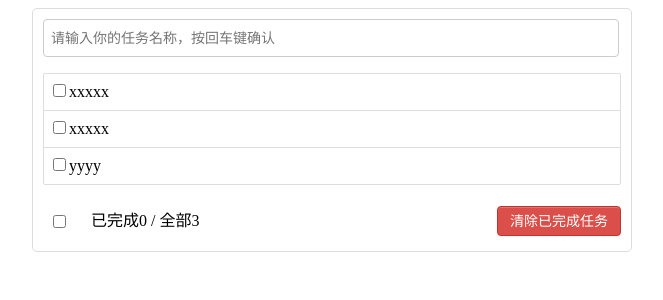
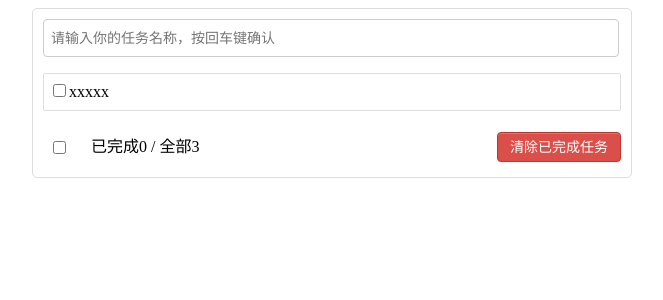
Before and after one commit to lxh6688/-, a React (Create React App) app: page / in a window 1280 px wide. Shown: the top 300 px of the page, without its empty margins (308-971 px from the left). Built offline with nearby package versions, Linux system fonts and the light colour scheme.

Commit message:
实现静态组件

```diff
--- a/src/App.css
+++ b/src/App.css
@@ -40,97 +40,3 @@ body {
   border: 1px solid #ddd;
   border-radius: 5px;
 }
-
-/*footer*/
-.todo-footer {
-  height: 40px;
-  line-height: 40px;
-  padding-left: 6px;
-  margin-top: 5px;
-}
-
-.todo-footer label {
-  display: inline-block;
-  margin-right: 20px;
-  cursor: pointer;
-}
-
-.todo-footer label input {
-  position: relative;
-  top: -1px;
-  vertical-align: middle;
-  margin-right: 5px;
-}
-
-.todo-footer button {
-  float: right;
-  margin-top: 5px;
-}
-
-/*header*/
-.todo-header input {
-  width: 560px;
-  height: 28px;
-  font-size: 14px;
-  border: 1px solid #ccc;
-  border-radius: 4px;
-  padding: 4px 7px;
-}
-
-.todo-header input:focus {
-  outline: none;
-  border-color: rgba(82, 168, 236, 0.8);
-  box-shadow: inset 0 1px 1px rgba(0, 0, 0, 0.075), 0 0 8px rgba(82, 168, 236, 0.6);
-}
-
-/*item*/
-li {
-  list-style: none;
-  height: 36px;
-  line-height: 36px;
-  padding: 0 5px;
-  border-bottom: 1px solid #ddd;
-}
-
-li label {
-  float: left;
-  cursor: pointer;
-}
-
-li label li input {
-  vertical-align: middle;
-  margin-right: 6px;
-  position: relative;
-  top: -1px;
-}
-
-li button {
-  float: right;
-  display: none;
-  margin-top: 3px;
-}
-
-li:before {
-  content: initial;
-}
-
-li:last-child {
-  border-bottom: none;
-}
-
-/*main*/
-.todo-main {
-  margin-left: 0px;
-  border: 1px solid #ddd;
-  border-radius: 2px;
-  padding: 0px;
-}
-
-.todo-empty {
-  height: 40px;
-  line-height: 40px;
-  border: 1px solid #ddd;
-  border-radius: 2px;
-  padding-left: 5px;
-  margin-top: 10px;
-}
--- a/src/App.jsx
+++ b/src/App.jsx
@@ -1,4 +1,7 @@
 import React, { Component } from 'react'
+import Header from './components/Header'
+import List from './components/List'
+import Footer from './components/Footer'
 import './App.css'
 
 export default class App extends Component {
@@ -6,41 +9,9 @@ export default class App extends Component {
     return (
       <div className="todo-container">
         <div className="todo-wrap">
-          <div className="todo-header">
-            <input type="text" placeholder="请输入你的任务名称，按回车键确认" />
-          </div>
-          <ul className="todo-main">
-            <li>
-              <label type="checkbox">
-                <input type="checkbox"/>
-                <span>xxxxx</span>
-              </label>
-              <button className="btn btn-danger" style={{display:'none'}}>删除</button>
-            </li>
-            <li>
-              <label type="checkbox">
-                <input type="checkbox"/>
-                <span>xxxxx</span>
-              </label>
-              <button className="btn btn-danger" style={{display:'none'}}>删除</button>
-            </li>
-            <li>
-              <label type="checkbox">
-                <input type="checkbox"/>
-                <span>yyyy</span>
-              </label>
-              <button className="btn btn-danger" style={{display:'none'}}>删除</button>
-            </li>
-          </ul>
-          <div className="todo-footer">
-            <label>
-              <input type="checkbox"/>
-            </label>
-            <span>
-              <span>已完成0</span> / 全部3
-            </span>
-            <button className="btn btn-danger">清除已完成任务</button>
-          </div>
+          <Header/>
+          <List/>
+          <Footer/>
         </div>
       </div>
     )
--- /dev/null
+++ b/src/components/Footer/index.css
@@ -0,0 +1,25 @@
+/*footer*/
+.todo-footer {
+  height: 40px;
+  line-height: 40px;
+  padding-left: 6px;
+  margin-top: 5px;
+}
+
+.todo-footer label {
+  display: inline-block;
+  margin-right: 20px;
+  cursor: pointer;
+}
+
+.todo-footer label input {
+  position: relative;
+  top: -1px;
+  vertical-align: middle;
+  margin-right: 5px;
+}
+
+.todo-footer button {
+  float: right;
+  margin-top: 5px;
+}
--- /dev/null
+++ b/src/components/Footer/index.jsx
@@ -0,0 +1,18 @@
+import React, { Component } from 'react'
+import './index.css'
+
+export default class Footer extends Component {
+  render() {
+    return (
+      <div className="todo-footer">
+        <label>
+          <input type="checkbox"/>
+        </label>
+        <span>
+          <span>已完成0</span> / 全部3
+        </span>
+        <button className="btn btn-danger">清除已完成任务</button>
+      </div>
+    )
+  }
+}
--- /dev/null
+++ b/src/components/Header/index.css
@@ -0,0 +1,15 @@
+/*header*/
+.todo-header input {
+  width: 560px;
+  height: 28px;
+  font-size: 14px;
+  border: 1px solid #ccc;
+  border-radius: 4px;
+  padding: 4px 7px;
+}
+
+.todo-header input:focus {
+  outline: none;
+  border-color: rgba(82, 168, 236, 0.8);
+  box-shadow: inset 0 1px 1px rgba(0, 0, 0, 0.075), 0 0 8px rgba(82, 168, 236, 0.6);
+}
--- /dev/null
+++ b/src/components/Header/index.jsx
@@ -0,0 +1,12 @@
+import React, { Component } from 'react'
+import './index.css'
+
+export default class Header extends Component {
+  render() {
+    return (
+      <div className="todo-header">
+        <input type="text" placeholder="请输入你的任务名称，按回车键确认" />
+      </div>
+    )
+  }
+}
--- /dev/null
+++ b/src/components/Item/index.css
@@ -0,0 +1,34 @@
+/*item*/
+li {
+  list-style: none;
+  height: 36px;
+  line-height: 36px;
+  padding: 0 5px;
+  border-bottom: 1px solid #ddd;
+}
+
+li label {
+  float: left;
+  cursor: pointer;
+}
+
+li label li input {
+  vertical-align: middle;
+  margin-right: 6px;
+  position: relative;
+  top: -1px;
+}
+
+li button {
+  float: right;
+  display: none;
+  margin-top: 3px;
+}
+
+li:before {
+  content: initial;
+}
+
+li:last-child {
+  border-bottom: none;
+}
--- /dev/null
+++ b/src/components/Item/index.jsx
@@ -0,0 +1,16 @@
+import React, { Component } from 'react'
+import './index.css'
+
+export default class Item extends Component {
+  render() {
+    return (
+      <li>
+        <label type="checkbox">
+          <input type="checkbox"/>
+          <span>xxxxx</span>
+        </label>
+        <button className="btn btn-danger" style={{display:'none'}}>删除</button>
+      </li>
+    )
+  }
+}
--- /dev/null
+++ b/src/components/List/index.css
@@ -0,0 +1,16 @@
+/*main*/
+.todo-main {
+  margin-left: 0px;
+  border: 1px solid #ddd;
+  border-radius: 2px;
+  padding: 0px;
+}
+
+.todo-empty {
+  height: 40px;
+  line-height: 40px;
+  border: 1px solid #ddd;
+  border-radius: 2px;
+  padding-left: 5px;
+  margin-top: 10px;
+}
--- /dev/null
+++ b/src/components/List/index.jsx
@@ -0,0 +1,13 @@
+import React, { Component } from 'react'
+import Item from '../Item'
+import './index.css'
+
+export default class List extends Component {
+  render() {
+    return (
+      <ul className="todo-main">
+        <Item/>
+      </ul>
+    )
+  }
+}
```
Also changed, not shown: public/robots.txt (deleted).
